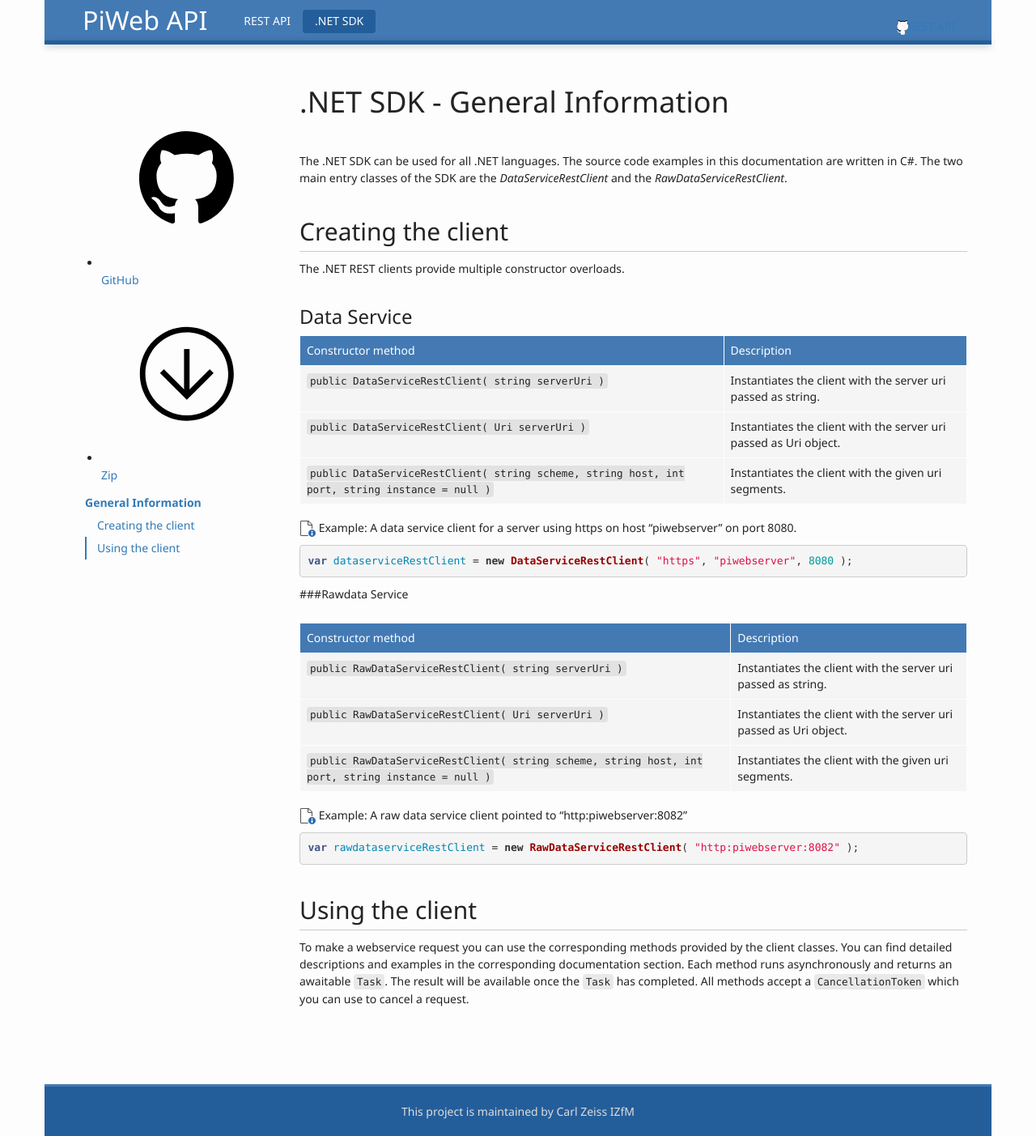
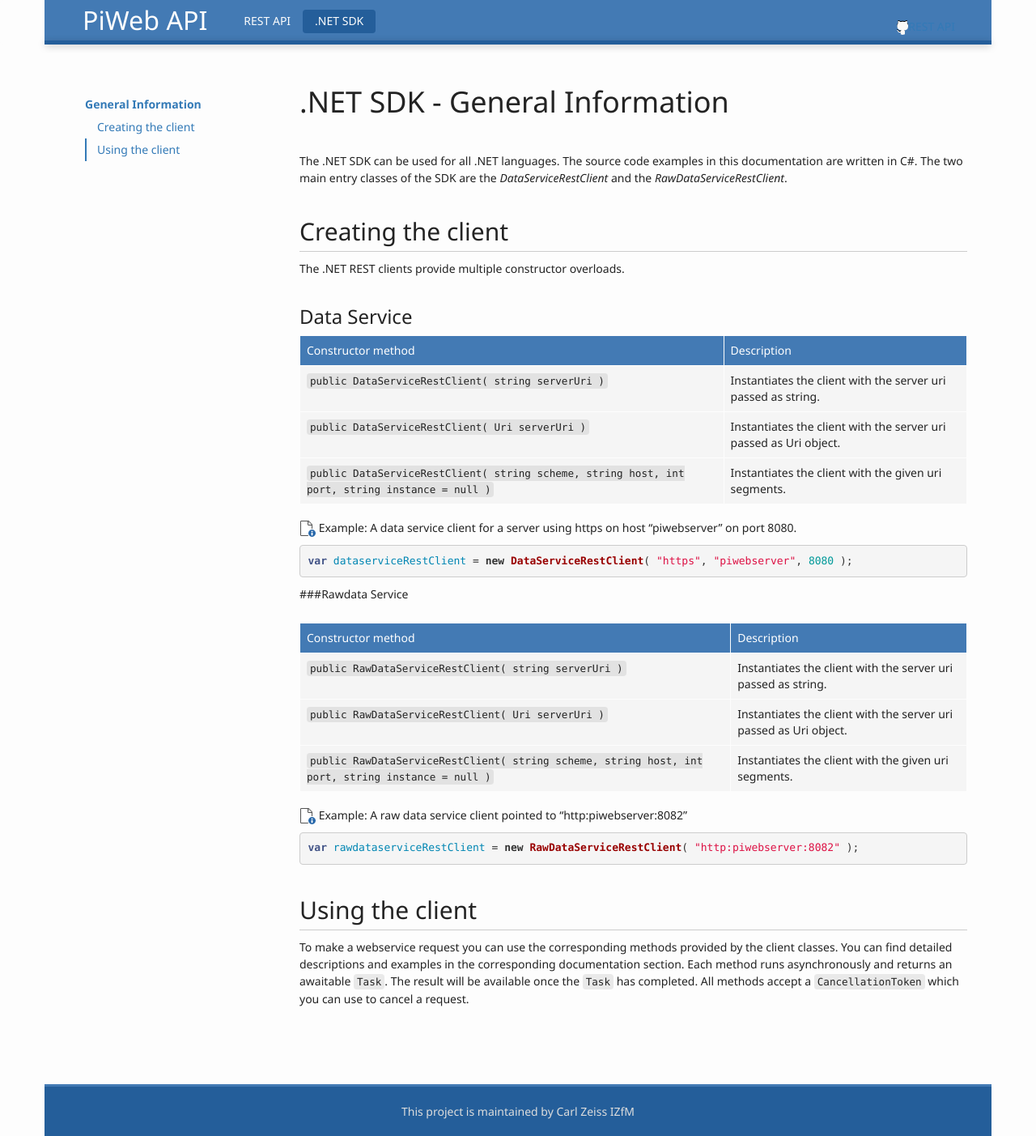
Before and after one commit to ZEISS-PiWeb/PiWeb-Api, a Jekyll site: the page built from _pages/021-netsdk-general.md, in a window 1280 px wide. Shown: the whole page at 81% size. Built offline with Jekyll 4.4.1, drawn with Linux system fonts in a browser that asks for light colours.

Commit message:
Update frame.html

```diff
--- a/_layouts/frame.html
+++ b/_layouts/frame.html
@@ -40,7 +40,6 @@
 	<div class="container">
       		<div class="row">
 			<div class="col-md-3 page-nav" id="leftCol">
-				{% include aboutlinks.html %}
 				{% include toc_sub.html %}
 			</div>
 			<div class="col-md-9 page-main">
```
